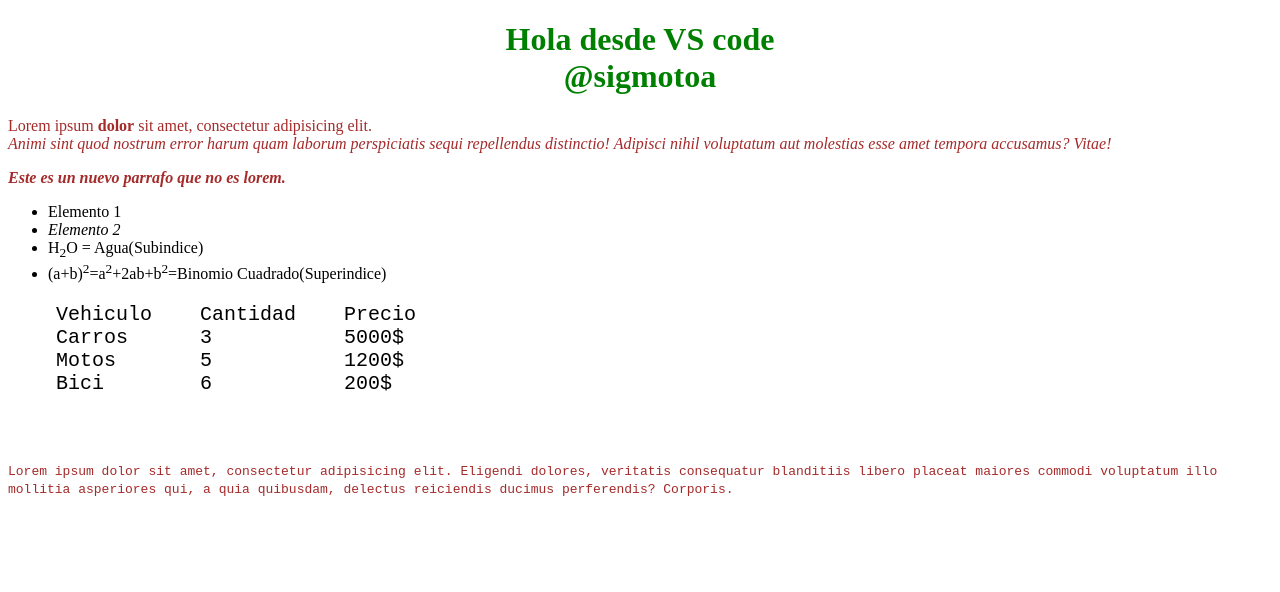
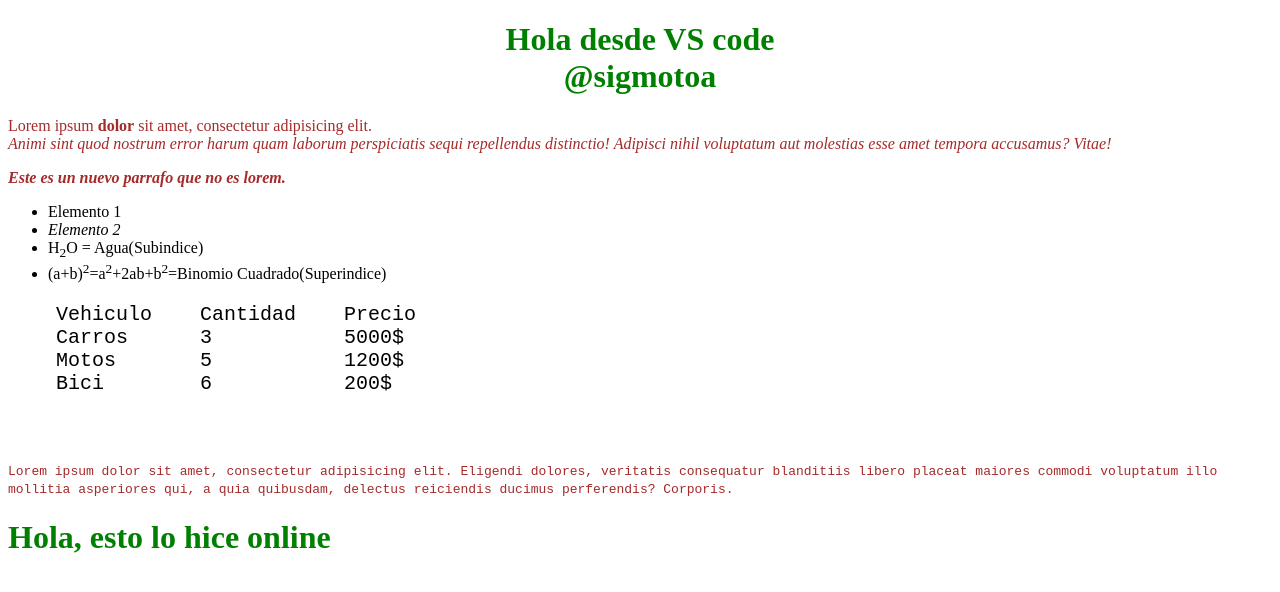
Before and after one commit to sigmotoa/HTMLE1, a plain HTML site: page index.html in a window 1280 px wide. Drawn offline with Linux system fonts and the light colour scheme; a script that the page names is missing.

Commit message:
Update index.html

```diff
--- a/index.html
+++ b/index.html
@@ -40,6 +40,6 @@
         placeat maiores commodi voluptatum illo mollitia asperiores qui,
          a quia quibusdam, delectus reiciendis ducimus perferendis?
          Corporis.</tt></p>
-
+    <h1> Hola, esto lo hice online </h1>
 </body>
 </html>
```
